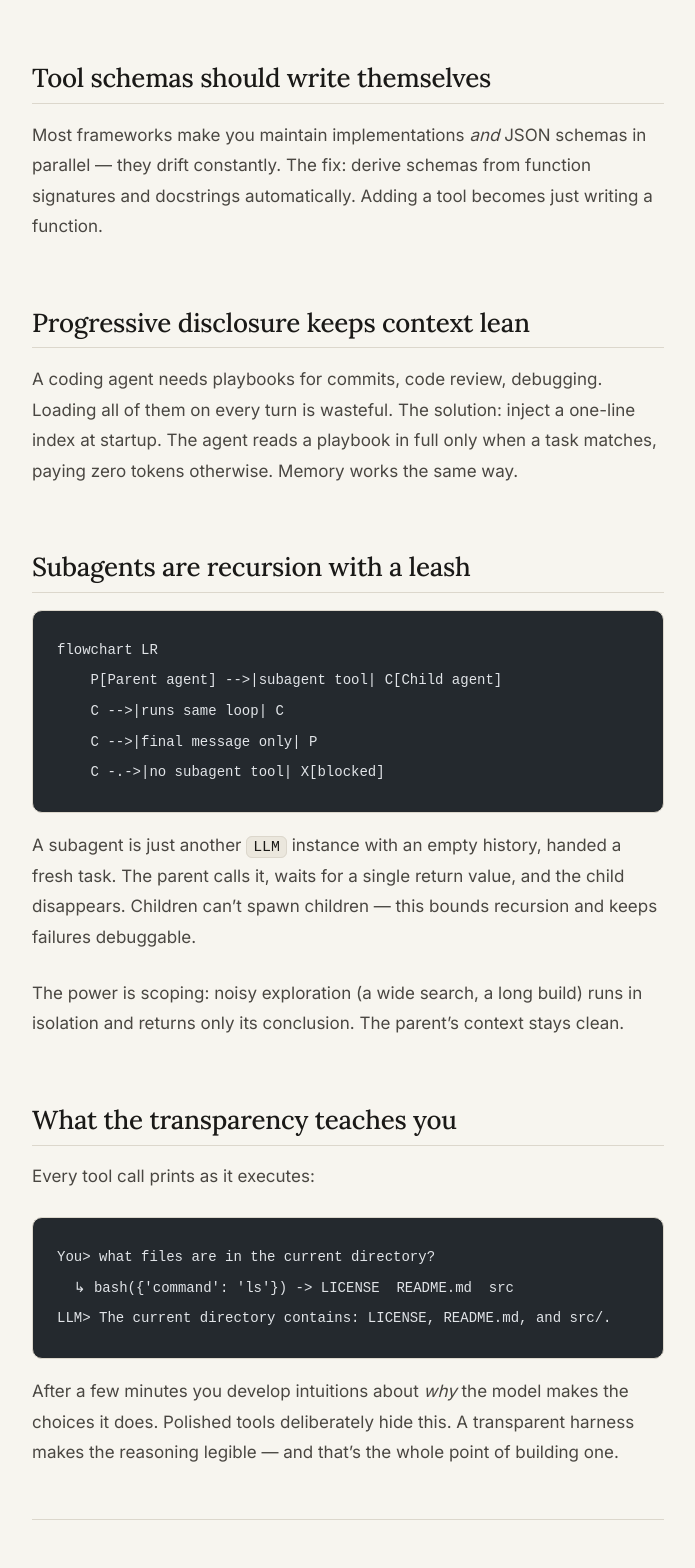
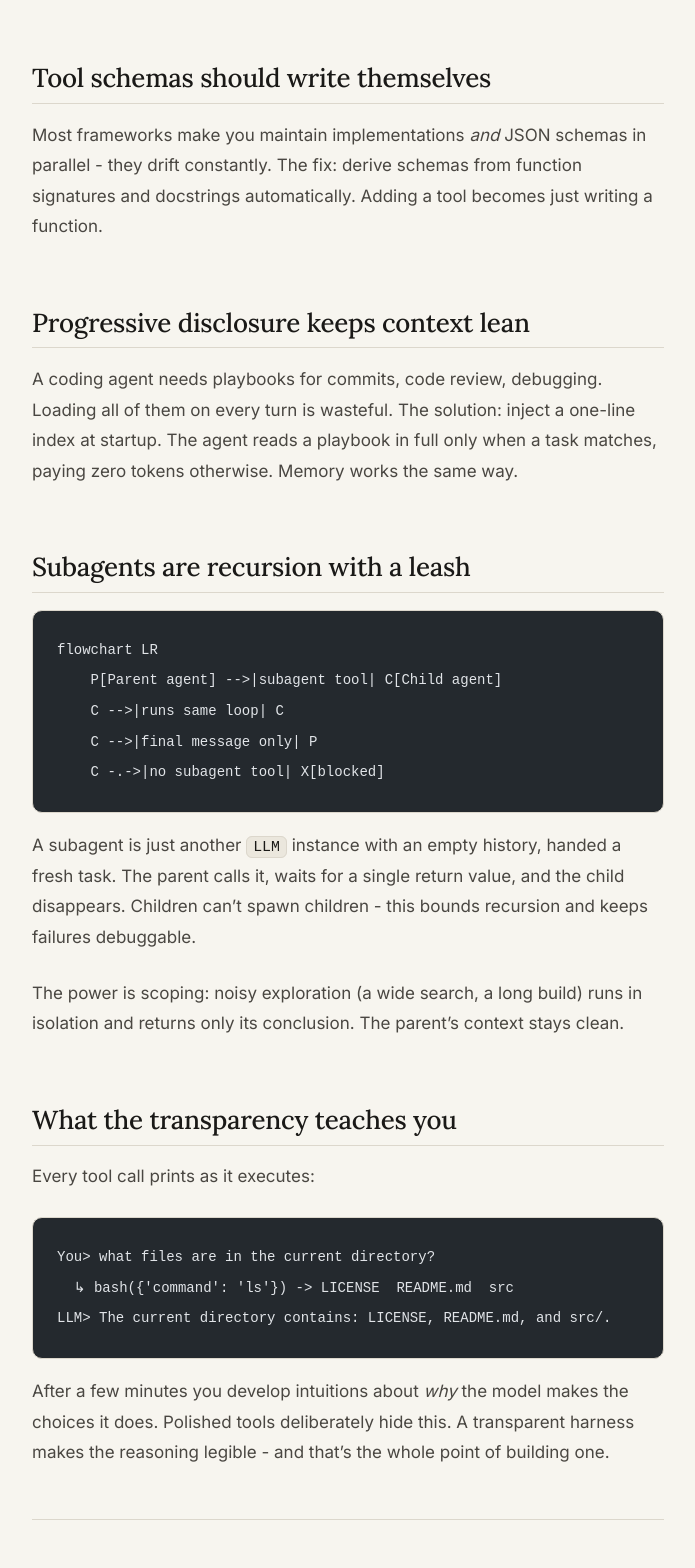
Before and after one commit to adityasasidhar/adityasasidhar.github.io, an Astro site: page /blog/claude-code-in-100-lines in a window 1280 px wide. Shown: the part 1205-2773 px from the top of the page, without its empty margins (292-987 px from the left). Built offline with nearby package versions, Linux system fonts and the light colour scheme; Astro itself is replaced by a stand-in of ours; code samples lack their colours.

Commit message:
remove em dashes from blog post
Co-Authored-By: Claude Sonnet 4.6 <noreply@anthropic.com>
Claude-Session: https://claude.ai/code/session_018iBH5hLzKnZCgo9B1ouTL7

````diff
--- a/src/content/blog/claude-code-in-100-lines.md
+++ b/src/content/blog/claude-code-in-100-lines.md
@@ -4,7 +4,7 @@ description: 'Every agent framework hides the loop or makes it too complex. I bu
 pubDate: '2026-06-27'
 ---
 
-I've been using Claude Code for months. But I had a nagging feeling I didn't really understand *how* it worked. Not the architecture docs — the actual loop. So I built one from scratch.
+I've been using Claude Code for months. But I had a nagging feeling I didn't really understand *how* it worked. Not the architecture docs - the actual loop. So I built one from scratch.
 
 [claude-code-in-100-lines](https://github.com/adityasasidhar/claude-code-in-100-lines) is a minimal agent harness in ~110 lines of Python that reimplements the core ideas, running entirely locally via Ollama.
 
@@ -24,7 +24,7 @@ That's it. The apparent intelligence of a coding agent comes from a good system
 
 ## Tool schemas should write themselves
 
-Most frameworks make you maintain implementations *and* JSON schemas in parallel — they drift constantly. The fix: derive schemas from function signatures and docstrings automatically. Adding a tool becomes just writing a function.
+Most frameworks make you maintain implementations *and* JSON schemas in parallel - they drift constantly. The fix: derive schemas from function signatures and docstrings automatically. Adding a tool becomes just writing a function.
 
 ## Progressive disclosure keeps context lean
 
@@ -40,7 +40,7 @@ flowchart LR
     C -.->|no subagent tool| X[blocked]
 ```
 
-A subagent is just another `LLM` instance with an empty history, handed a fresh task. The parent calls it, waits for a single return value, and the child disappears. Children can't spawn children — this bounds recursion and keeps failures debuggable.
+A subagent is just another `LLM` instance with an empty history, handed a fresh task. The parent calls it, waits for a single return value, and the child disappears. Children can't spawn children - this bounds recursion and keeps failures debuggable.
 
 The power is scoping: noisy exploration (a wide search, a long build) runs in isolation and returns only its conclusion. The parent's context stays clean.
 
@@ -54,7 +54,7 @@ You> what files are in the current directory?
 LLM> The current directory contains: LICENSE, README.md, and src/.
 ```
 
-After a few minutes you develop intuitions about *why* the model makes the choices it does. Polished tools deliberately hide this. A transparent harness makes the reasoning legible — and that's the whole point of building one.
+After a few minutes you develop intuitions about *why* the model makes the choices it does. Polished tools deliberately hide this. A transparent harness makes the reasoning legible - and that's the whole point of building one.
 
 ---
 
````
